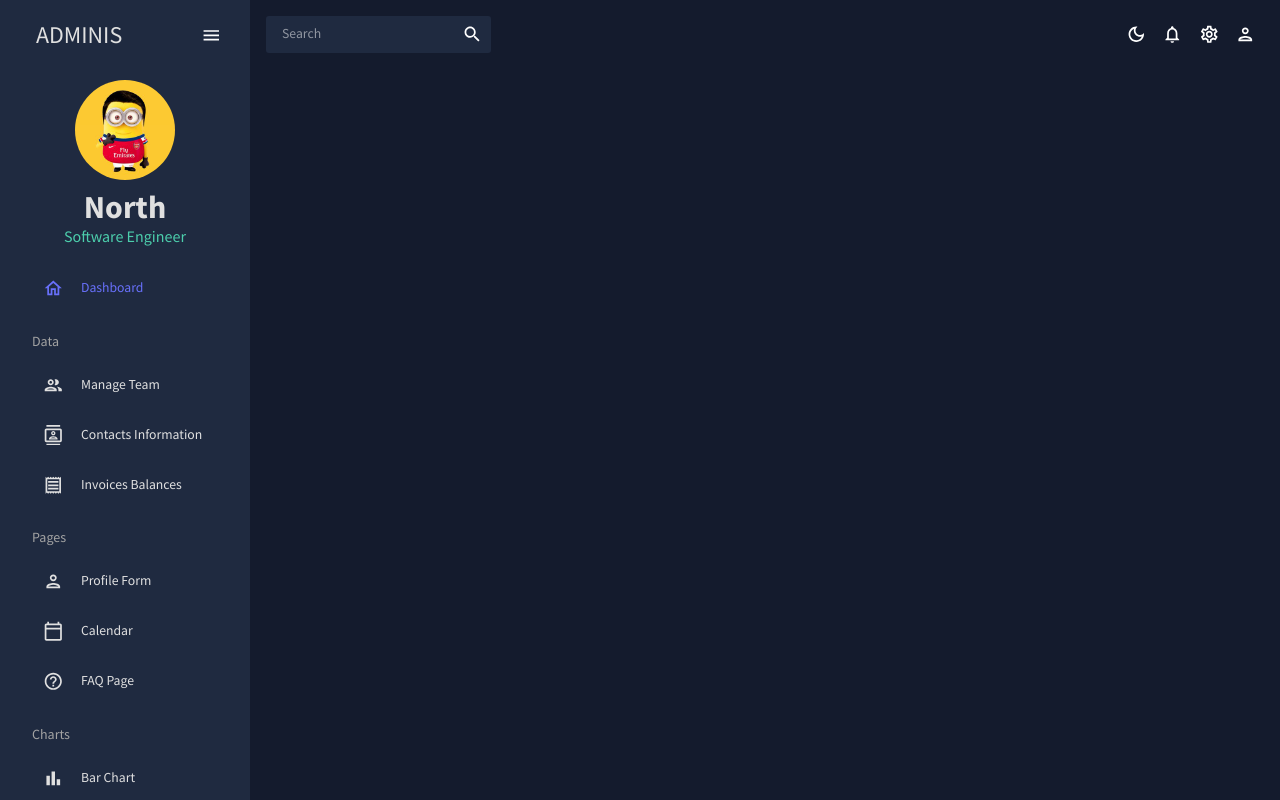
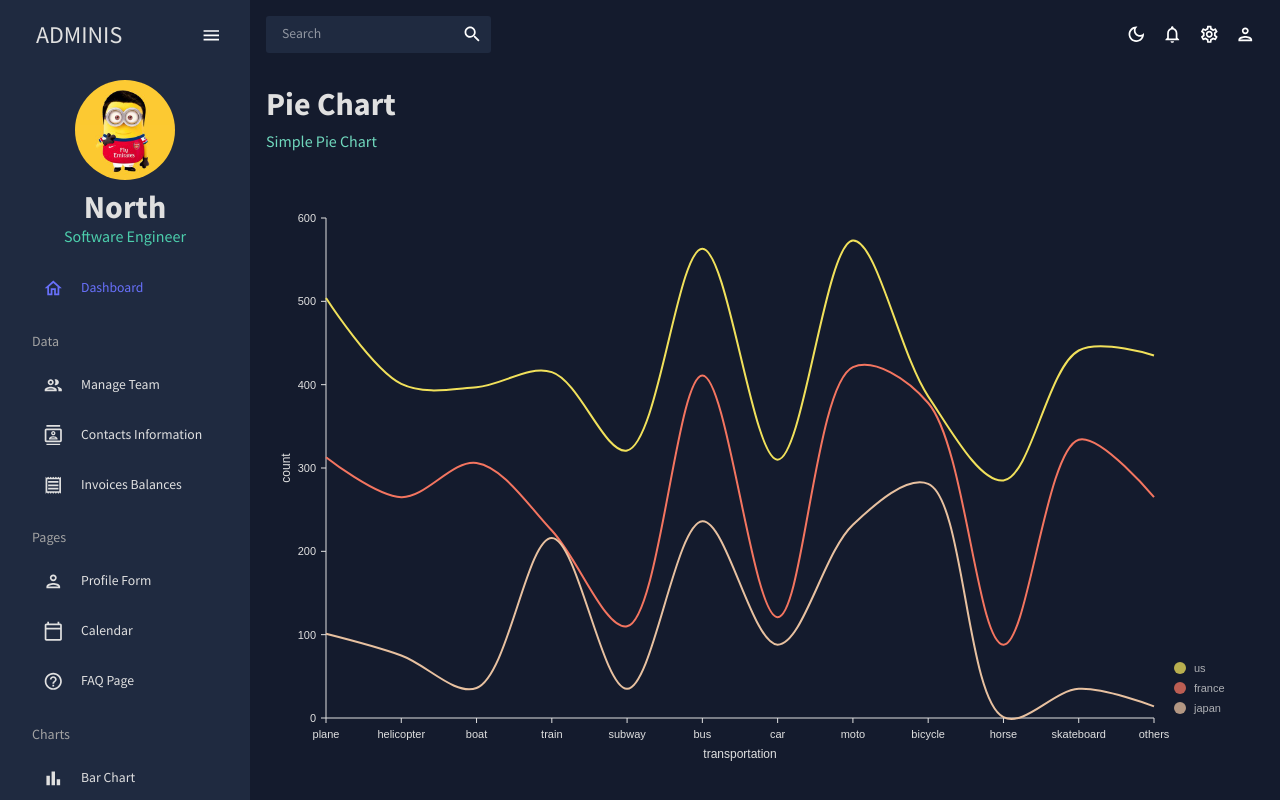
Before and after one commit to nOBITa3001/react-admin-dashboard, a React (Vite) app: page /line in a window 1280 px wide. Shown: the top 800 px of the page. Built offline with nearby package versions, Linux system fonts and the light colour scheme.

Commit message:
feat: line

```diff
--- a/src/App.tsx
+++ b/src/App.tsx
@@ -9,6 +9,7 @@
 import { Sidebar } from "./scenes/global/Sidebar";
 import { Topbar } from "./scenes/global/Topbar";
 import { Invoices } from "./scenes/invoices";
+import { Line } from "./scenes/line";
 import { Pie } from "./scenes/pie";
 import { Team } from "./scenes/team";
 import { ColorModeContext, useMode } from "./theme";
@@ -35,6 +36,7 @@
               <Route path="/faq" element={<FAQ />} />
               <Route path="/bar" element={<Bar />} />
               <Route path="/pie" element={<Pie />} />
+              <Route path="/line" element={<Line />} />
             </Routes>
           </main>
         </div>
--- /dev/null
+++ b/src/components/LineChart.tsx
@@ -0,0 +1,113 @@
+import { useTheme } from "@mui/material";
+import { ResponsiveLine } from "@nivo/line";
+import { mockLineData as data } from "../data/mockData";
+import { tokens } from "../theme";
+
+export const LineChart = ({ isDashboard = false }) => {
+  const theme = useTheme();
+  const colors = tokens(theme.palette.mode);
+
+  return (
+    <ResponsiveLine
+      data={data}
+      theme={{
+        axis: {
+          domain: {
+            line: {
+              stroke: colors.grey[100],
+            },
+          },
+          legend: {
+            text: {
+              fill: colors.grey[100],
+            },
+          },
+          ticks: {
+            line: {
+              stroke: colors.grey[100],
+              strokeWidth: 1,
+            },
+            text: {
+              fill: colors.grey[100],
+            },
+          },
+        },
+        legends: {
+          text: {
+            fill: colors.grey[100],
+          },
+        },
+        tooltip: {
+          container: {
+            background: colors.primary[400],
+          },
+        },
+      }}
+      colors={isDashboard ? { datum: "color" } : { scheme: "nivo" }}
+      margin={{ top: 50, right: 110, bottom: 50, left: 60 }}
+      xScale={{ type: "point" }}
+      yScale={{
+        type: "linear",
+        min: "auto",
+        max: "auto",
+        stacked: true,
+        reverse: false,
+      }}
+      yFormat=" >-.2f"
+      curve="catmullRom"
+      axisTop={null}
+      axisRight={null}
+      axisBottom={{
+        tickSize: 5,
+        tickPadding: 5,
+        tickRotation: 0,
+        legend: isDashboard ? undefined : "transportation",
+        legendOffset: 36,
+        legendPosition: "middle",
+      }}
+      axisLeft={{
+        tickValues: 5,
+        tickSize: 5,
+        tickPadding: 5,
+        tickRotation: 0,
+        legend: isDashboard ? undefined : "count",
+        legendOffset: -40,
+        legendPosition: "middle",
+      }}
+      enableGridX={false}
+      enableGridY={false}
+      pointSize={10}
+      pointColor={{ theme: "background" }}
+      pointBorderWidth={2}
+      pointBorderColor={{ from: "serieColor" }}
+      pointLabelYOffset={-12}
+      useMesh={true}
+      legends={[
+        {
+          anchor: "bottom-right",
+          direction: "column",
+          justify: false,
+          translateX: 100,
+          translateY: 0,
+          itemsSpacing: 0,
+          itemDirection: "left-to-right",
+          itemWidth: 80,
+          itemHeight: 20,
+          itemOpacity: 0.75,
+          symbolSize: 12,
+          symbolShape: "circle",
+          symbolBorderColor: "rgba(0, 0, 0, .5)",
+          effects: [
+            {
+              on: "hover",
+              style: {
+                itemBackground: "rgba(0, 0, 0, .03)",
+                itemOpacity: 1,
+              },
+            },
+          ],
+        },
+      ]}
+    />
+  );
+};
--- /dev/null
+++ b/src/scenes/line/index.tsx
@@ -0,0 +1,14 @@
+import { Box } from "@mui/material";
+import { Header } from "../../components/Header";
+import { LineChart } from "../../components/LineChart";
+
+export const Line = () => {
+  return (
+    <Box m={2}>
+      <Header title="Pie Chart" subtitle="Simple Pie Chart" />
+      <Box height="75vh">
+        <LineChart />
+      </Box>
+    </Box>
+  );
+};
```
